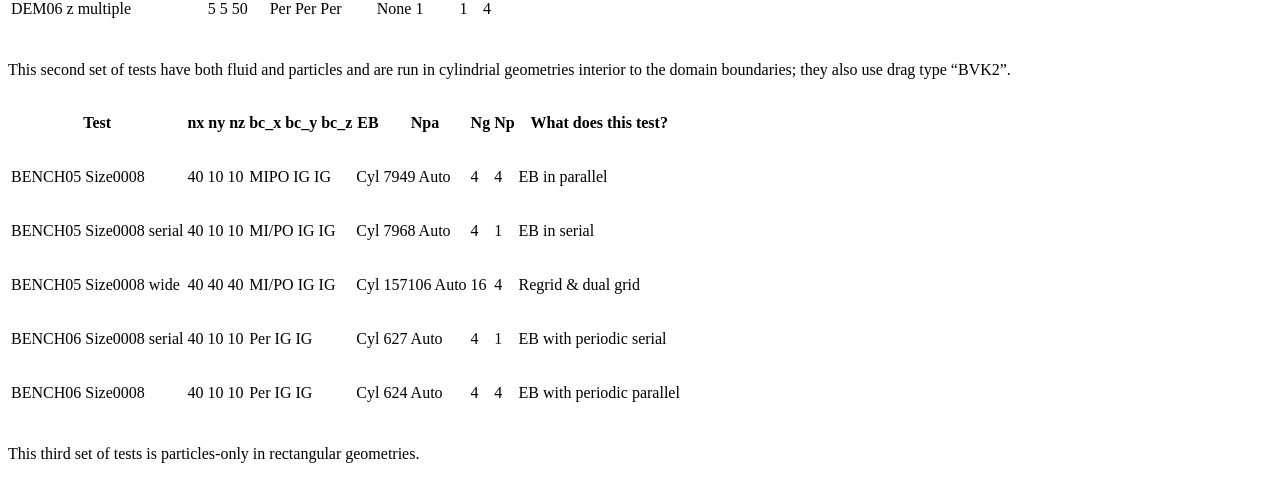
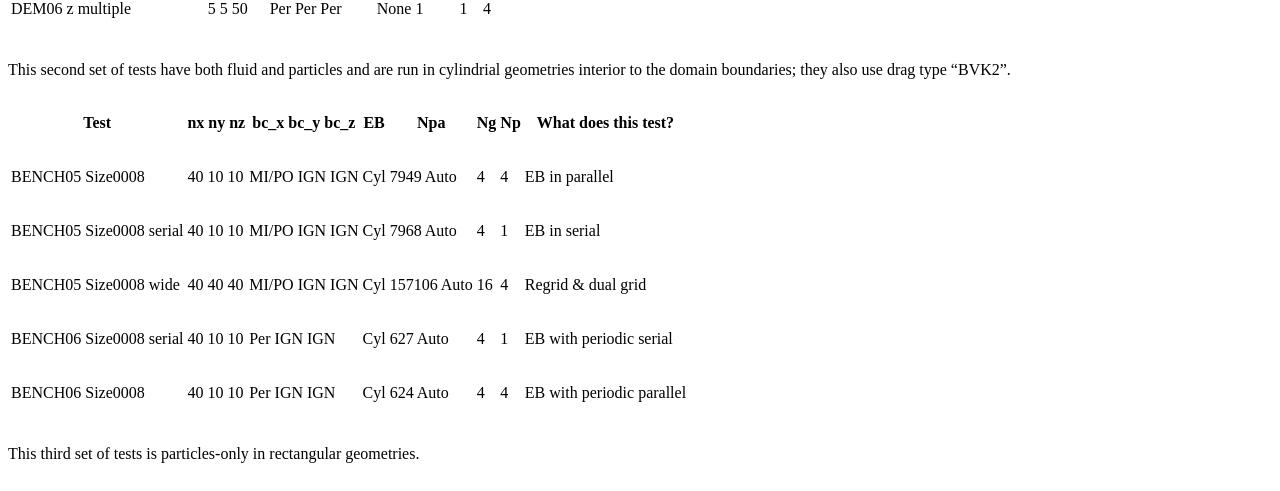
Before and after one commit to mwm126/MFIX-Exa, a Sphinx documentation site: the page built from docs/source/NightlyTests.rst, in a window 1280 px wide. Shown: the part 1025-1516 px from the top of the page. Built offline with Sphinx 7.4.7 and the Read the Docs theme 2.0.0, drawn with Linux system fonts in a browser that asks for light colours; pages that are not in the unit, such as notebooks, are missing from menus.

Commit message:
Try IGN instead of IG

```diff
--- a/docs/source/NightlyTests.rst
+++ b/docs/source/NightlyTests.rst
@@ -60,25 +60,25 @@ interior to the domain boundaries; they also use drag type "BVK2".
 |                   | ny | bc_y  |      |        |    |    |                      |
 |                   | nz | bc_z  |      |        |    |    |                      |
 +===================+====+=======+======+========+====+====+======================+
-| BENCH05           | 40 | MIPO  | Cyl  | 7949   | 4  | 4  | EB in parallel       |
-| Size0008          | 10 | IG    |      | Auto   |    |    |                      |
-|                   | 10 | IG    |      |        |    |    |                      |
+| BENCH05           | 40 | MI/PO | Cyl  | 7949   | 4  | 4  | EB in parallel       |
+| Size0008          | 10 | IGN   |      | Auto   |    |    |                      |
+|                   | 10 | IGN   |      |        |    |    |                      |
 +-------------------+----+-------+------+--------+----+----+----------------------+
 | BENCH05           | 40 | MI/PO | Cyl  | 7968   | 4  | 1  | EB in serial         |
-| Size0008          | 10 | IG    |      | Auto   |    |    |                      |
-| serial            | 10 | IG    |      |        |    |    |                      |
+| Size0008          | 10 | IGN   |      | Auto   |    |    |                      |
+| serial            | 10 | IGN   |      |        |    |    |                      |
 +-------------------+----+-------+------+--------+----+----+----------------------+
 | BENCH05           | 40 | MI/PO | Cyl  | 157106 | 16 | 4  | Regrid & dual grid   |
-| Size0008          | 40 | IG    |      | Auto   |    |    |                      |
-| wide              | 40 | IG    |      |        |    |    |                      |
+| Size0008          | 40 | IGN   |      | Auto   |    |    |                      |
+| wide              | 40 | IGN   |      |        |    |    |                      |
 +-------------------+----+-------+------+--------+----+----+----------------------+
 | BENCH06           | 40 | Per   | Cyl  | 627    | 4  | 1  | EB                   |
-| Size0008          | 10 | IG    |      | Auto   |    |    | with periodic        |
-| serial            | 10 | IG    |      |        |    |    | serial               |
+| Size0008          | 10 | IGN   |      | Auto   |    |    | with periodic        |
+| serial            | 10 | IGN   |      |        |    |    | serial               |
 +-------------------+----+-------+------+--------+----+----+----------------------+
 | BENCH06           | 40 | Per   | Cyl  | 624    | 4  | 4  | EB                   |
-| Size0008          | 10 | IG    |      | Auto   |    |    | with periodic        |
-|                   | 10 | IG    |      |        |    |    | parallel             |
+| Size0008          | 10 | IGN   |      | Auto   |    |    | with periodic        |
+|                   | 10 | IGN   |      |        |    |    | parallel             |
 +-------------------+----+-------+------+--------+----+----+----------------------+
 
 
```
